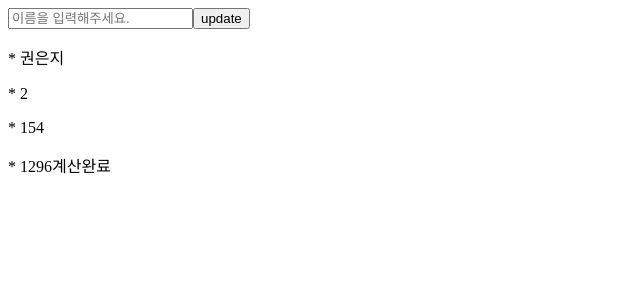
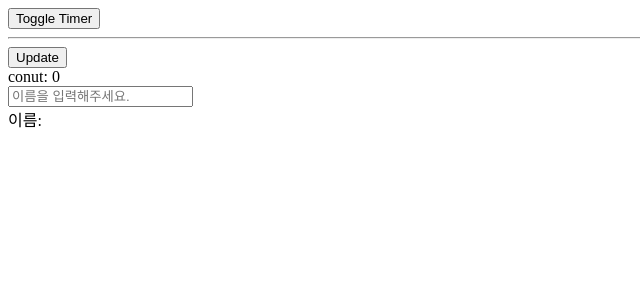
Before and after one commit to wwowww/projects, a React (Vite) app in the folder apps/hooks-app/: page / in a window 1280 px wide. Shown: the top 300 px of the page, without its empty margins (0-640 px from the left). Built offline with nearby package versions, Linux system fonts and the light colour scheme.

Commit message:
feat. useEffect

```diff
--- a/apps/hooks-app/src/App.tsx
+++ b/apps/hooks-app/src/App.tsx
@@ -1,9 +1,10 @@
-import UseStateComponent from "../src/components/UseStateComponent";
+import UseEffectComponent from "../src/components/UseEffectComponent";
 
 function App() {
   return (
     <div>
-      <UseStateComponent />
+      {/* <UseStateComponent /> */}
+      <UseEffectComponent />
     </div>
   )
 }
--- /dev/null
+++ b/apps/hooks-app/src/components/Timer.tsx
@@ -0,0 +1,23 @@
+import { useEffect, useState } from "react";
+
+const Timer = () => {
+  let [time, setTime] = useState(0);
+  useEffect(() => {
+    const timer = setInterval(() => {
+      console.log("타이머 돌아가는 중..")
+      setTime(++time)
+    }, 1000)
+    return () => {  // clean up
+      clearInterval(timer);
+    }
+  }, []);
+
+  return (
+    <div>
+      <span>타이머를 시작합니다. 콘솔을 보세요!</span> <br/>
+      {time}초
+    </div>
+  )
+}
+
+export default Timer;
--- /dev/null
+++ b/apps/hooks-app/src/components/UseEffectComponent.tsx
@@ -0,0 +1,35 @@
+import Timer from "./Timer";
+import { useEffect, useState } from "react";
+
+const UseEffectComponent = () => {
+  const [count, setCount] = useState(0);
+  const [name, setName] = useState("");
+
+  const handleCountUpdate = () => {
+    setCount(count + 1)
+  }
+
+  const handleInputChange = (e:any) => {
+    setName(e.target.value);
+  }
+
+  useEffect(() => {
+    console.log("마운팅");
+  }, []);
+
+  const [showTimer, setShowTimer] = useState<boolean>(false);
+
+  return (
+    <div>
+      {showTimer && <Timer />}
+      <button onClick={() => setShowTimer(!showTimer)}>Toggle Timer</button>
+      <hr />
+      <button onClick={handleCountUpdate}>Update</button><br/>
+      <span>conut: {count}</span><br/>
+      <input type="text" onChange={handleInputChange} placeholder="이름을 입력해주세요." /><br/>
+      <span>이름: {name}</span>
+    </div>
+  )
+}
+
+export default UseEffectComponent;
```
